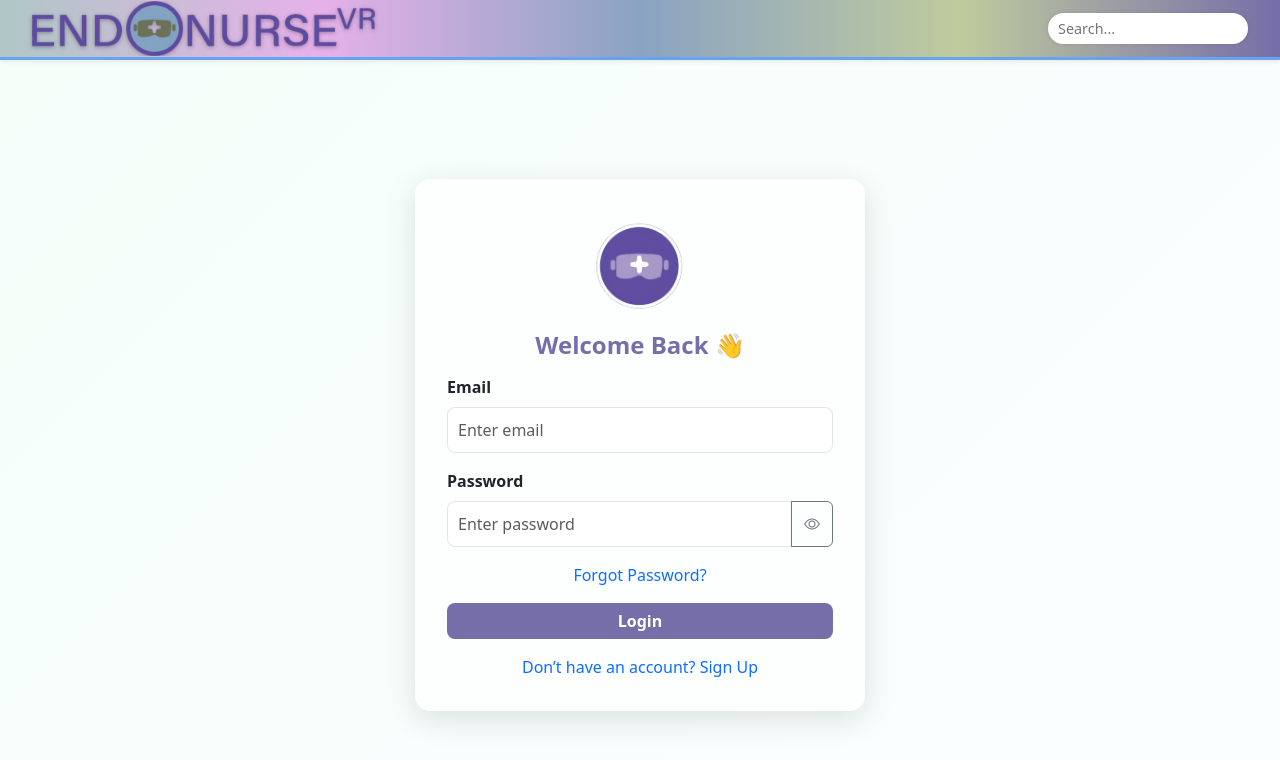
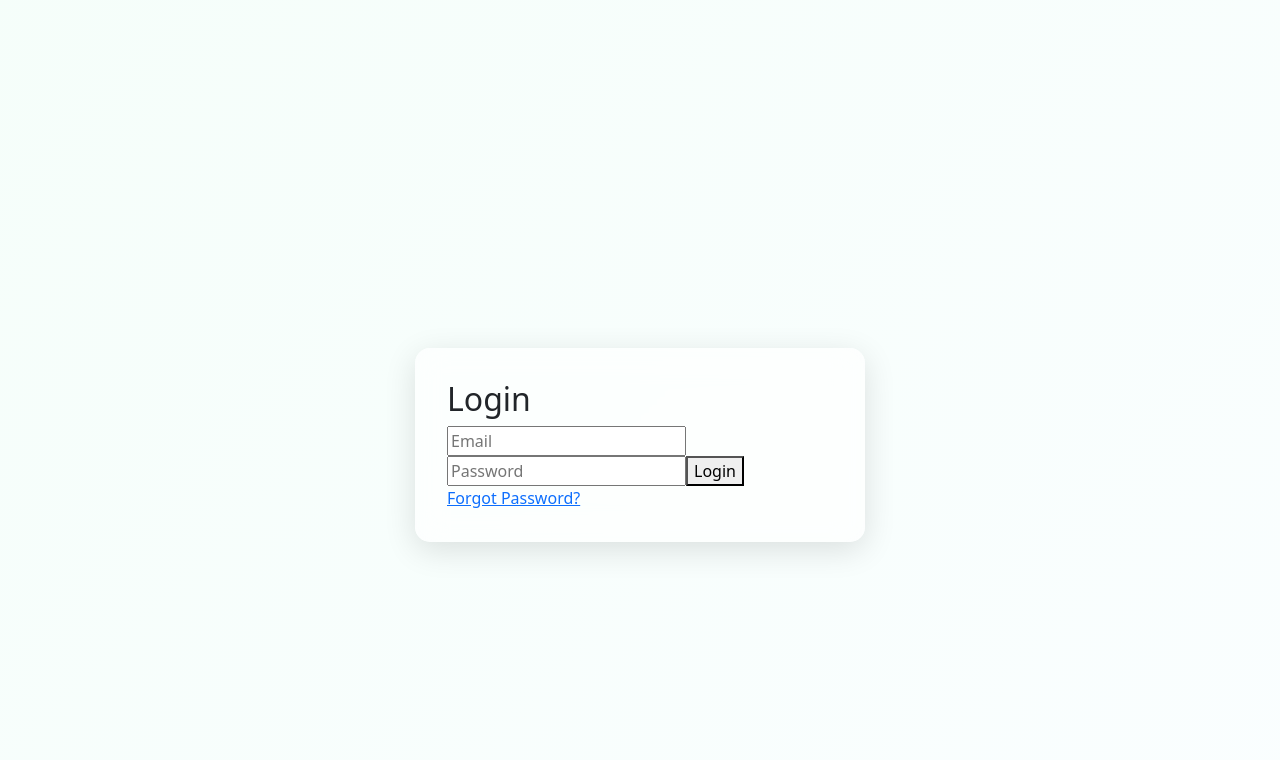
Before and after one commit to TosinOlajumoke/EndoNurseVR-LMS-Frontend, a React (Vite) app: page /login in a window 1280 px wide. Shown: the top 760 px of the page. Built offline with nearby package versions, Linux system fonts and the light colour scheme; no server answers.

Commit message:
Update Login.jsx

```diff
--- a/src/pages/Auth/Login.jsx
+++ b/src/pages/Auth/Login.jsx
@@ -1,11 +1,8 @@
-// src/pages/Auth/Login.jsx
 import React, { useState } from "react";
 import axios from "axios";
-import { Link, useNavigate, useLocation } from "react-router-dom";
-import { ToastContainer, toast } from "react-toastify";
+import { useNavigate, useLocation, Link } from "react-router-dom";
+import { toast, ToastContainer } from "react-toastify";
 import "react-toastify/dist/ReactToastify.css";
-import NavbarCommon from "../../components/NavbarCommon";
-import logo from "../../assets/navbar.png";
 import { useAuth } from "../../context/AuthContext";
 import { API_BASE_URL } from "../../api";
 
@@ -17,7 +14,6 @@ export default function Login() {
   const { login } = useAuth();
   const [email, setEmail] = useState("");
   const [password, setPassword] = useState("");
-  const [show, setShow] = useState(false);
   const [loading, setLoading] = useState(false);
 
   const handleLogin = async (e) => {
@@ -26,102 +22,55 @@ export default function Login() {
 
     try {
       const res = await axios.post(`${API_BASE_URL}/api/auth/login`, { email, password });
+      const userData = res.data.user;
 
-      const userData = res.data.user;
-      const authToken = res.data.token;
+      if (!userData) throw new Error("User not found");
 
-      login(userData, authToken); // update context
-
+      login(userData); // login based on user object only
       toast.success("✅ Login successful!");
 
-      // Redirect immediately
+      setTimeout(() => {
         if (from) navigate(from, { replace: true });
         else if (userData.role === "admin") navigate("/admin", { replace: true });
         else if (userData.role === "instructor") navigate("/instructor", { replace: true });
         else if (userData.role === "trainee") navigate("/trainee", { replace: true });
         else navigate("/unauthorized", { replace: true });
+      }, 300);
 
     } catch (err) {
       console.error("Login error:", err);
-      toast.error(err.response?.data?.error || "❌ Invalid credentials!");
+      toast.error(err.response?.data?.error || err.message || "❌ Invalid credentials!");
     } finally {
       setLoading(false);
     }
   };
 
   return (
-    <>
-      <NavbarCommon />
     <div className="auth-wrapper">
       <div className="auth-card">
-          <div className="text-center mb-3">
-            <img src={logo} alt="Logo" />
-            <h4 className="auth-title">Welcome Back 👋</h4>
-          </div>
-
+        <h2>Login</h2>
         <form onSubmit={handleLogin}>
-            {/* Email */}
-            <div className="mb-3">
-              <label className="form-label fw-semibold">Email</label>
           <input
             type="email"
-                className="form-control"
-                placeholder="Enter email"
+            placeholder="Email"
             value={email}
             onChange={(e) => setEmail(e.target.value)}
             required
           />
-            </div>
-
-            {/* Password */}
-            <div className="mb-3">
-              <label className="form-label fw-semibold">Password</label>
-              <div className="input-group">
           <input
-                  className="form-control"
-                  type={show ? "text" : "password"}
-                  placeholder="Enter password"
+            type="password"
+            placeholder="Password"
             value={password}
             onChange={(e) => setPassword(e.target.value)}
             required
           />
-                <button
-                  type="button"
-                  className="btn btn-outline-secondary"
-                  onClick={() => setShow((s) => !s)}
-                >
-                  <i className={`bi ${show ? "bi-eye-slash" : "bi-eye"}`}></i>
+          <button type="submit" disabled={loading}>
+            {loading ? "Logging in..." : "Login"}
           </button>
+        </form>
+        <Link to="/forgot">Forgot Password?</Link>
+        <ToastContainer position="top-center" autoClose={3000} />
       </div>
     </div>
-
-            {/* Forgot Password */}
-            <div className="text-center mt-2">
-              <Link to="/forgot" className="auth-link">
-                Forgot Password?
-              </Link>
-            </div>
-
-            {/* Submit */}
-            <button
-              className="btn w-100 mt-3 auth-btn"
-              type="submit"
-              disabled={loading}
-            >
-              {loading ? "Logging in..." : "Login"}
-            </button>
-
-            {/* Signup */}
-            <div className="text-center mt-3">
-              <Link to="/signup" className="auth-link">
-                Don’t have an account? Sign Up
-              </Link>
-            </div>
-          </form>
-        </div>
-
-        <ToastContainer position="top-center" autoClose={3000} />
-      </div>
-    </>
   );
 }
```
Lines whose indentation alone changed are shown as unchanged.
